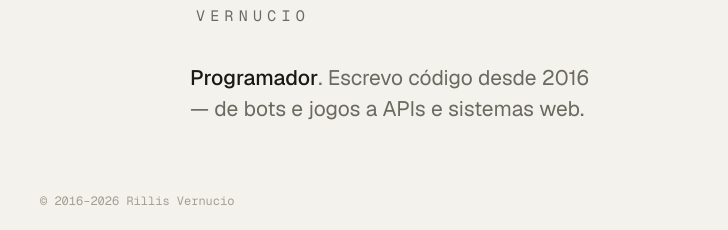
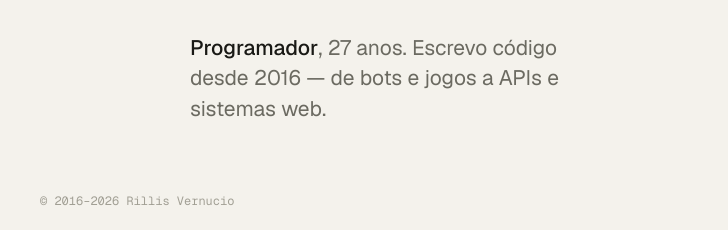
Before and after one commit to rillis/frontpage, a plain HTML site: page index.html in a window 1280 px wide. Shown: the part 570-800 px from the top of the page, 0-728 px from the left. Drawn offline with nearby package versions, Linux system fonts and the light colour scheme; no server answers.

Commit message:
Idade automática na bio

```diff
--- a/index.html
+++ b/index.html
@@ -33,7 +33,7 @@
         <div class="reveal">
           <h1>Rillis<em>.</em></h1>
           <span class="surname">Vernucio</span>
-          <p class="bio"><strong>Programador</strong>. Escrevo código desde 2016 — de bots e jogos a APIs e sistemas web.</p>
+          <p class="bio"><strong>Programador</strong>, <span id="idade">27</span> anos. Escrevo código desde 2016 — de bots e jogos a APIs e sistemas web.</p>
         </div>
       </section>
 
--- a/js/main.js
+++ b/js/main.js
@@ -3,6 +3,12 @@
 
   // Ano no rodapé
   document.getElementById("ano-atual").textContent = new Date().getFullYear();
+
+  // Idade calculada a partir da data de nascimento (10/09/1999)
+  var hoje = new Date();
+  var idade = hoje.getFullYear() - 1999;
+  if (hoje.getMonth() < 8 || (hoje.getMonth() === 8 && hoje.getDate() < 10)) idade--;
+  document.getElementById("idade").textContent = idade;
 
   // Tema claro/escuro (lembrado no navegador)
   function currentTheme() {
```
